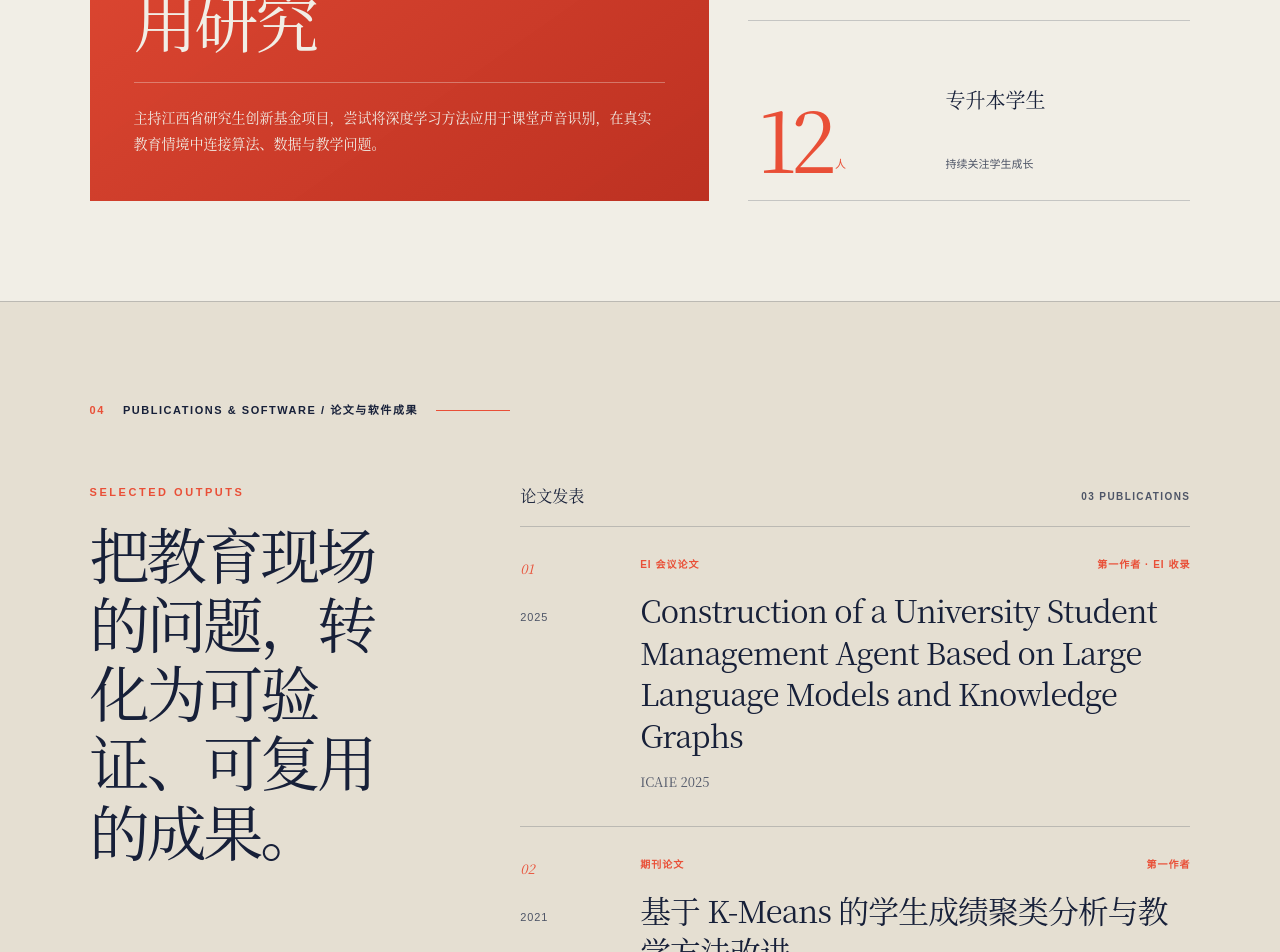
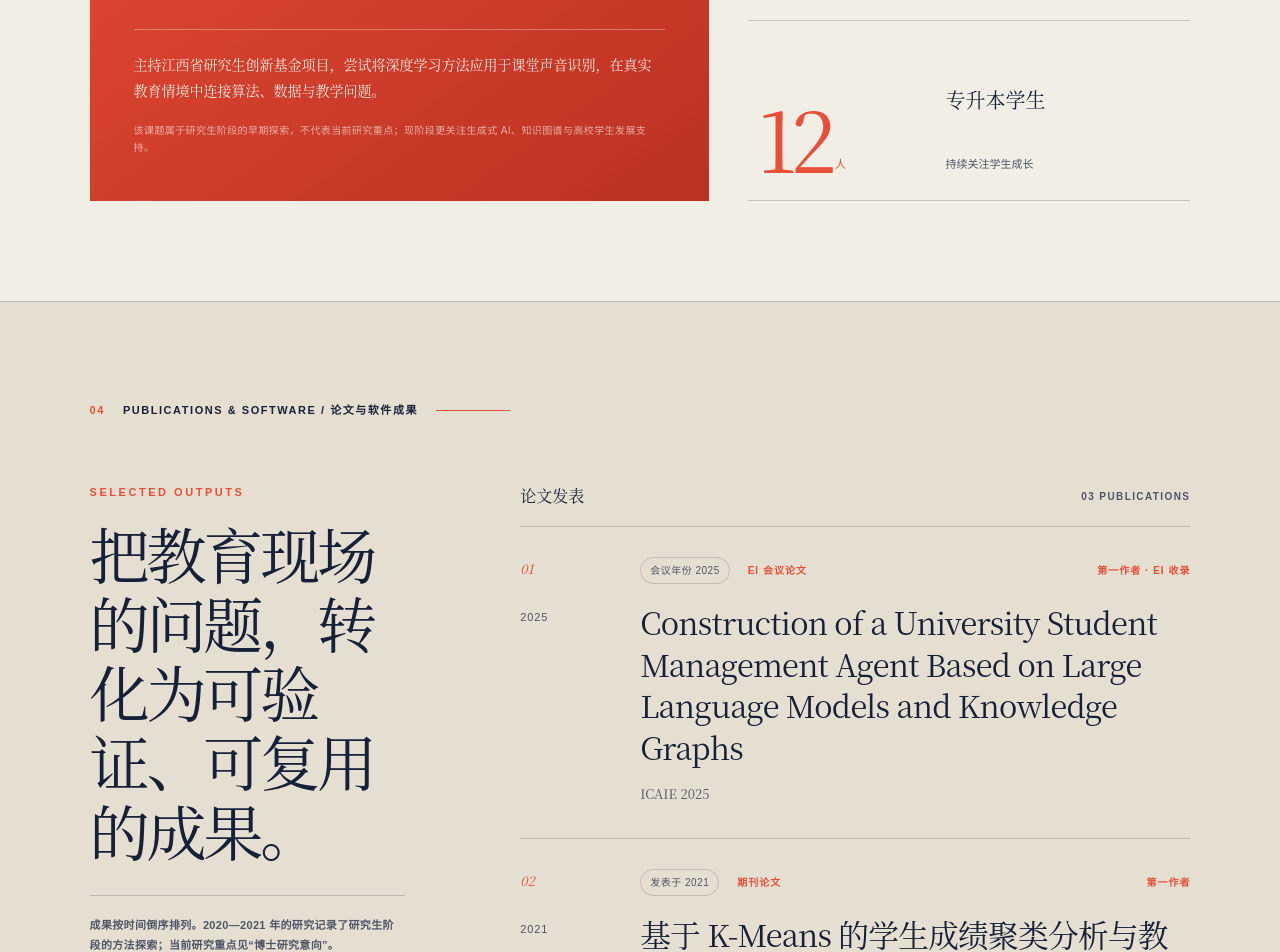
Before and after one commit to Shawn-ZWJ/academic-homepage, a Next.js app: page / in a window 1280 px wide. Shown: the part 3920-4872 px from the top of the page. Built offline with nearby package versions, Linux system fonts and the light colour scheme.

Commit message:
Clarify research chronology

```diff
--- a/app/globals.css
+++ b/app/globals.css
@@ -630,6 +630,17 @@ a {
   line-height: 1.85;
 }
 
+.featured-work > .work-context {
+  margin-top: 18px;
+  padding-top: 0;
+  border-top: 0;
+  color: rgba(241, 238, 230, 0.66);
+  font-family: var(--sans);
+  font-size: 10px;
+  letter-spacing: 0.04em;
+  line-height: 1.75;
+}
+
 .metrics {
   display: grid;
   grid-template-columns: 1fr;
@@ -693,6 +704,18 @@ a {
 
 .outputs-heading h2 {
   font-size: clamp(38px, 4.7vw, 66px);
+}
+
+.outputs-heading .outputs-context {
+  max-width: 520px;
+  margin: 30px 0 0;
+  padding-top: 20px;
+  border-top: 1px solid var(--line);
+  color: var(--ink-soft);
+  font-family: var(--sans);
+  font-size: 11px;
+  letter-spacing: 0.03em;
+  line-height: 1.8;
 }
 
 .output-group-heading {
@@ -744,12 +767,25 @@ a {
 .publication-meta {
   display: flex;
   flex-wrap: wrap;
-  gap: 8px 20px;
-  justify-content: space-between;
+  gap: 8px 18px;
+  align-items: center;
   color: var(--signal);
   font-size: 10px;
   font-weight: 700;
   letter-spacing: 0.1em;
+}
+
+.publication-meta span:last-child {
+  margin-left: auto;
+}
+
+.publication-meta .publication-date {
+  padding: 5px 9px;
+  border: 1px solid rgba(21, 34, 49, 0.18);
+  border-radius: 99px;
+  color: var(--ink-soft);
+  font-weight: 500;
+  letter-spacing: 0.05em;
 }
 
 .publication-copy h3 {
--- a/app/page.tsx
+++ b/app/page.tsx
@@ -87,6 +87,7 @@ const education = [
 const publications = [
   {
     year: "2025",
+    dateLabel: "会议年份 2025",
     type: "EI 会议论文",
     title:
       "Construction of a University Student Management Agent Based on Large Language Models and Knowledge Graphs",
@@ -95,6 +96,7 @@ const publications = [
   },
   {
     year: "2021",
+    dateLabel: "发表于 2021",
     type: "期刊论文",
     title: "基于 K-Means 的学生成绩聚类分析与教学方法改进",
     venue: "《教育信息技术》",
@@ -102,6 +104,7 @@ const publications = [
   },
   {
     year: "2020",
+    dateLabel: "会议年份 2020",
     type: "会议论文",
     title: "基于卷积神经网络的课堂声音识别方法研究",
     venue: "第十九届教育技术国际论坛",
@@ -324,12 +327,16 @@ export default function Home() {
         <div className="work-grid">
           <article className="featured-work">
             <div className="work-meta">
-              <span>主持项目</span>
-              <span>教育技术 × 机器学习</span>
+              <span>既往课题 · 研究生阶段</span>
+              <span>主持 · 教育技术 × 机器学习</span>
             </div>
             <h2>卷积神经网络在课堂声音识别中的应用研究</h2>
             <p>
               主持江西省研究生创新基金项目，尝试将深度学习方法应用于课堂声音识别，在真实教育情境中连接算法、数据与教学问题。
+            </p>
+            <p className="work-context">
+              该课题属于研究生阶段的早期探索，不代表当前研究重点；现阶段更关注生成式
+              AI、知识图谱与高校学生发展支持。
             </p>
           </article>
           <div className="metrics">
@@ -356,6 +363,10 @@ export default function Home() {
           <div className="section-heading outputs-heading">
             <p>SELECTED OUTPUTS</p>
             <h2>把教育现场的问题，转化为可验证、可复用的成果。</h2>
+            <p className="outputs-context">
+              成果按时间倒序排列。2020—2021
+              年的研究记录了研究生阶段的方法探索；当前研究重点见“博士研究意向”。
+            </p>
           </div>
           <div>
             <div className="output-group-heading">
@@ -371,6 +382,7 @@ export default function Home() {
                   </div>
                   <div className="publication-copy">
                     <div className="publication-meta">
+                      <span className="publication-date">{item.dateLabel}</span>
                       <span>{item.type}</span>
                       <span>{item.authorship}</span>
                     </div>
```
Also changed, not shown: 1 other file (tests, documents, lock files or other folders).
